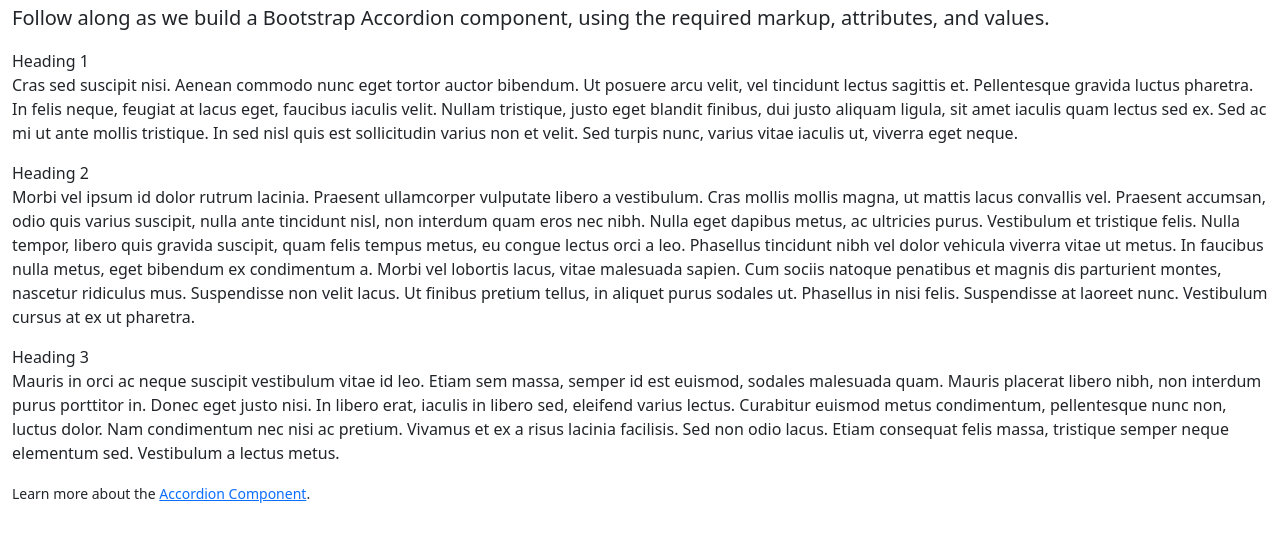
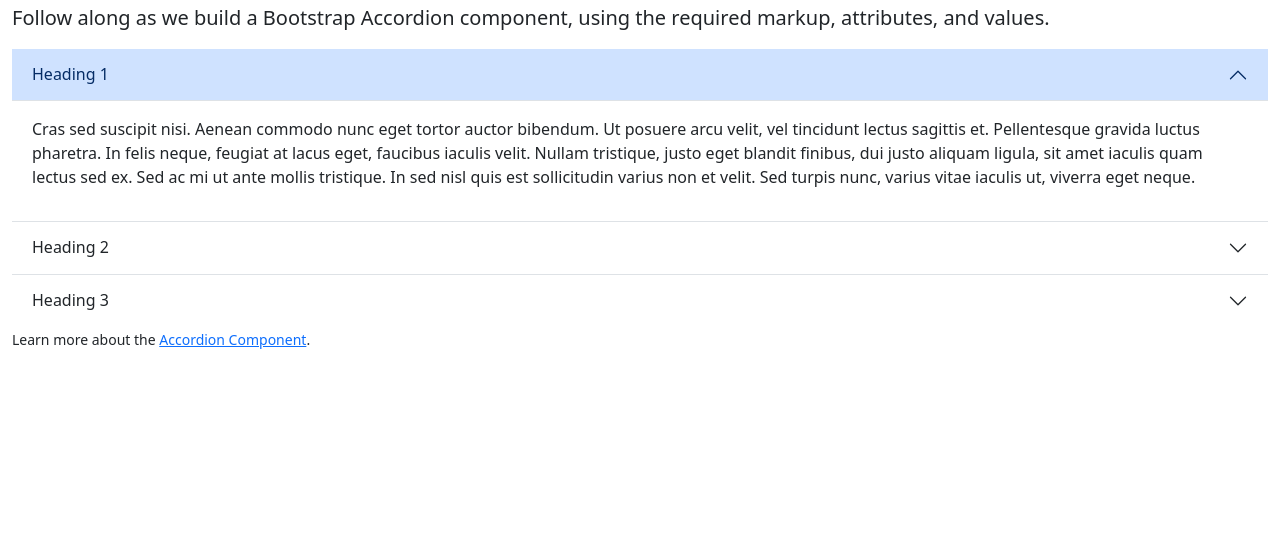
Before and after one commit to Tara-Fortis/Advanced-Interface-Design, a plain HTML site: page lesson-8/accordion.html in a window 1280 px wide. Shown: the part 63-604 px from the top of the page. Drawn offline with nearby package versions, Linux system fonts and the light colour scheme.

Commit message:
built out the accordion component

```diff
--- a/lesson-8/accordion.html
+++ b/lesson-8/accordion.html
@@ -21,46 +21,46 @@
 			</header>
 			<main>
 <!-- STEP 5: Surround the entire collection of content with a DIV element to serve as the root for the accordion - use the "accordion" class and a suitable id -->
-
+				<div class="accordion accordion-flush" id="accordion1">
 <!-- STEP 6: Create a SECTION element for each heading and content pair, by adding the "accordion-item" class -->
-
-<!-- STEP 7: Identify the heading for each accordion item with an H2 element - include the class "accordion-header", a unique id for each -->
-
+					<section class="accordion-item">
+<!-- STEP 7: Identify the heading for each accordion item with an H2 element - include the class "accordion-header" for each -->
+						<h2 class="accordion-header">
 <!-- STEP 8: Inside the H2, add a BUTTON element with the type set to "button", the class "accordion-button", the data-bs-toggle attribute set to "collapse", the data-bs-target pointing to the id of the element to be collapsed -->
-							Heading 1
-
+							<button class="accordion-button" type="button" data-bs-toggle="collapse" data-bs-target="#collapse1">Heading 1</button>
+						</h2>
 <!-- STEP 9a: Surround each of the paragraphs with a DIV identifying them as the collapsible element with the class "accordion-collapse" and put it in the collapsed state with the class "collapse" - add the id "collapse1" -->
 
 <!-- STEP 9b: Tie the collapsible DIV you just created above to the parent accordion element with the data-bs-parent attribute pointing to the id of the entire accordion widget (see STEP 5)-->
 <!-- STEP 10: Create another DIV element with the class "accordion-body", which surrounds the content itself (a P element in this case) -->
-
+						<div id="collapse1" class="accordion-collapse collapse show" data-bs-parent="#accordion1">
+							<div class="accordion-body">
 								<p>Cras sed suscipit nisi. Aenean commodo nunc eget tortor auctor bibendum. Ut posuere arcu velit, vel tincidunt lectus sagittis et. Pellentesque gravida luctus pharetra. In felis neque, feugiat at lacus eget, faucibus iaculis velit. Nullam tristique, justo eget blandit finibus, dui justo aliquam ligula, sit amet iaculis quam lectus sed ex. Sed ac mi ut ante mollis tristique. In sed nisl quis est sollicitudin varius non et velit. Sed turpis nunc, varius vitae iaculis ut, viverra eget neque.</p>
-
-
-
+							</div>
+						</div>
+					</section>
 <!-- STEP 11: Go ahead and build out the next two accordion sections with the markup, attributes and values you used above and see if you can get the entire widget to function properly -->
-
-
-							Heading 2
-
-
-
+					<section class="accordion-item">
+						<h2 class="accordion-header">
+							<button class="accordion-button collapsed" type="button" data-bs-toggle="collapse" data-bs-target="#collapse2">Heading 2</button>
+						</h2>
+						<div id="collapse2" class="accordion-collapse collapse" data-bs-parent="#accordion1">
+							<div class="accordion-body">
 								<p>Morbi vel ipsum id dolor rutrum lacinia. Praesent ullamcorper vulputate libero a vestibulum. Cras mollis mollis magna, ut mattis lacus convallis vel. Praesent accumsan, odio quis varius suscipit, nulla ante tincidunt nisl, non interdum quam eros nec nibh. Nulla eget dapibus metus, ac ultricies purus. Vestibulum et tristique felis. Nulla tempor, libero quis gravida suscipit, quam felis tempus metus, eu congue lectus orci a leo. Phasellus tincidunt nibh vel dolor vehicula viverra vitae ut metus. In faucibus nulla metus, eget bibendum ex condimentum a. Morbi vel lobortis lacus, vitae malesuada sapien. Cum sociis natoque penatibus et magnis dis parturient montes, nascetur ridiculus mus. Suspendisse non velit lacus. Ut finibus pretium tellus, in aliquet purus sodales ut. Phasellus in nisi felis. Suspendisse at laoreet nunc. Vestibulum cursus at ex ut pharetra.</p>
-
-
-
-
-
-							Heading 3
-
-
-
+							</div>
+						</div>
+					</section>
+					<section class="accordion-item">
+						<h2 class="accordion-header">
+							<button class="accordion-button collapsed" type="button" data-bs-toggle="collapse" data-bs-target="#collapse3">Heading 3</button>
+						</h2>
+						<div id="collapse3" class="accordion-collapse collapse" data-bs-parent="#accordion1">
+							<div class="accordion-body">
 								<p>Mauris in orci ac neque suscipit vestibulum vitae id leo. Etiam sem massa, semper id est euismod, sodales malesuada quam. Mauris placerat libero nibh, non interdum purus porttitor in. Donec eget justo nisi. In libero erat, iaculis in libero sed, eleifend varius lectus. Curabitur euismod metus condimentum, pellentesque nunc non, luctus dolor. Nam condimentum nec nisi ac pretium. Vivamus et ex a risus lacinia facilisis. Sed non odio lacus. Etiam consequat felis massa, tristique semper neque elementum sed. Vestibulum a lectus metus.</p>
-
-
-
-
-
+							</div>
+						</div>
+					</section>
+				</div><!-- .accordion -->
 			</main>
 			<footer>
 				<p><small>Learn more about the <a href="https://getbootstrap.com/docs/5.2/components/accordion/" title="View the Bootstrap documentation for the Accordion Component">Accordion Component</a>.</small></p>
```
